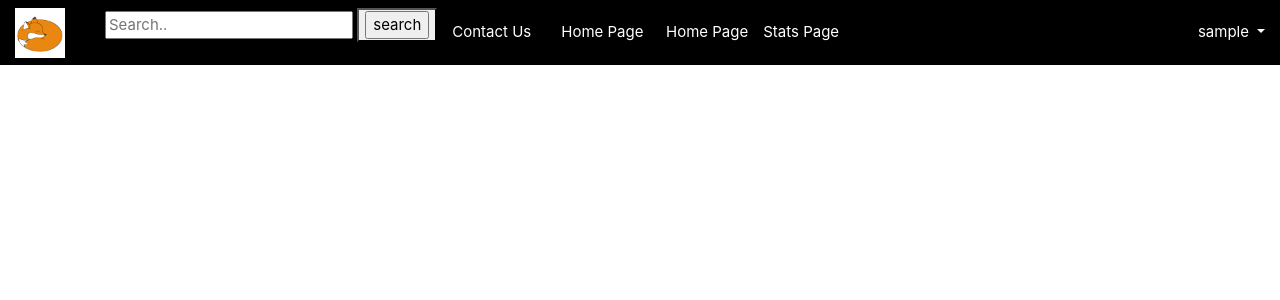
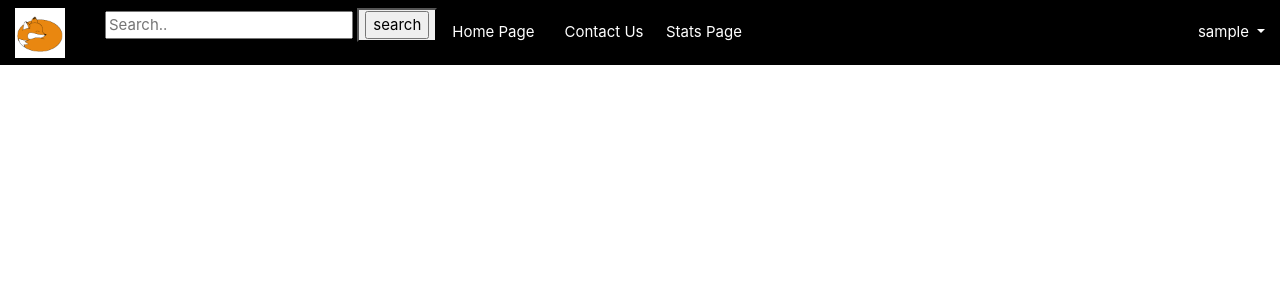
Before and after one commit to christypaul30/COMP313_Project_NOVEL-T, a Flask app: page /stats-page in a window 1280 px wide. Shown: the top 300 px of the page. Run offline with Flask 2, Linux system fonts and the light colour scheme; the visitor is signed in with stand-in values (Sample User, id 1); data comes from the database, SQL or seed files in the repository; some libraries are stand-ins or nearby versions.

Commit message:
Changing nav menu item

```diff
--- a/website/templates/base.html
+++ b/website/templates/base.html
@@ -42,11 +42,10 @@
               </button>
             </form>
           </ul>
+          <a class="nav-item nav-link" id="home-page" href="/">Home Page</a>
           <a class="nav-item nav-link" id="contactus-page" href="/contactus">Contact Us</a>
-          <a class="nav-item nav-link" id="home-page" href="/">Home Page</a>
             {% if user.is_authenticated %}
             <ul class="nav navbar-nav">
-              <a class="nav-item nav-link" id="home-page" href="/">Home Page</a>
                 <a class="nav-item nav-link" id="stats-page" href="/stats-page">Stats Page</a>
 
             </ul>
```
